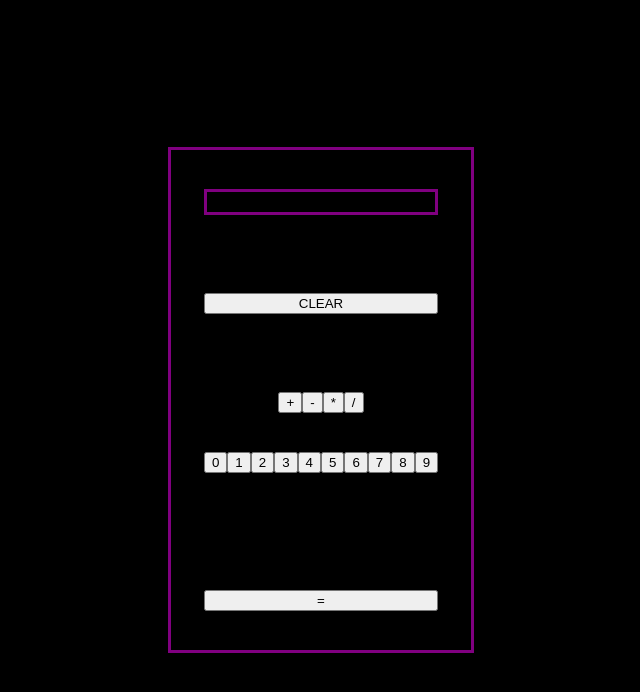
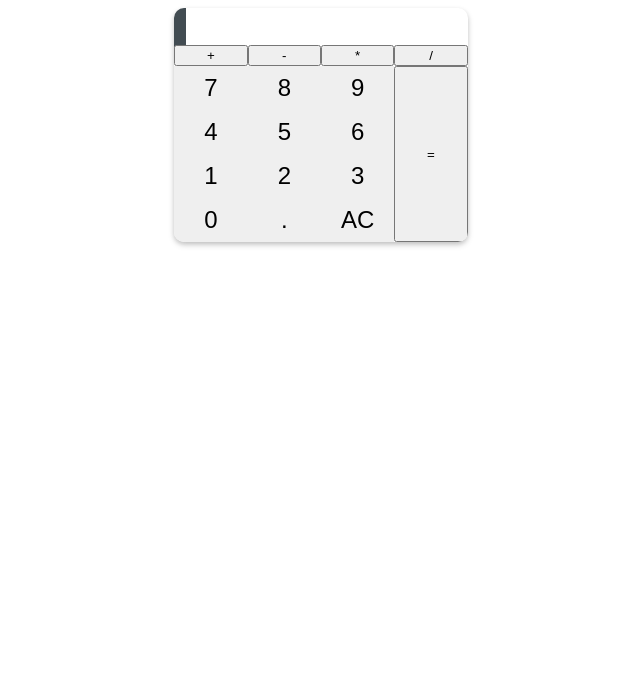
Before and after one commit to RespectWood/Calculator, a website built with webpack: page static/index.html in a window 1280 px wide. Shown: the whole page, without its empty margins (319-959 px from the left). Built offline with nearby package versions, Linux system fonts and the light colour scheme.

Commit message:
basic functionality, bugs with operators display

```diff
--- a/src/index.ts
+++ b/src/index.ts
@@ -1,39 +1,91 @@
-import { add, divide, multiply, subtract } from "./math"
+import { add, divide, multiply, subtract } from "./math";
 
-type Operator = '+' | "-" | "*" | "/"
+// DOM elements
+const displayEL = document.getElementById("display") as HTMLOutputElement;
+const clearBtn = document.getElementById("clear");
+const numberBtns = document.querySelectorAll(".numbers");
+const operateBtns = document.querySelectorAll(".operators");
+const equalsBtn = document.getElementById("equals");
 
-function operate (operator: Operator, a: number, b: number ){
-    if (operator === "+"){
-        return add(a,b);
-    }
-    if (operator === "-"){
-        return subtract(a,b);
-    }
-    if (operator === "*"){
-        return multiply(a,b);
-    }
-    if (operator === "/"){
-        return divide(a,b);
-    }
+// math function
+function operate(operator: any, a: number, b: number) {
+  if (operator === "+") {
+    return add(a, b);
+  }
+  if (operator === "-") {
+    return subtract(a, b);
+  }
+  if (operator === "*") {
+    return multiply(a, b);
+  }
+  if (operator === "/") {
+    return divide(a, b);
+  }
 }
 
+// user input stored as strings
+let number1: any[] = [];
+let number2: any[] = [];
+let operatorChoice = "";
 
-let previousValue = ""
-let currentValue = ""
+let savedCalculation: any = 0;
 
-const displayEL = document.getElementById("display") as HTMLOutputElement
-const clearBtn = document.getElementById("clear")
-const numberBtns = document.querySelectorAll(".numbers")
+let isEqualsBtnPressed = false;
 
-
-clearBtn?.addEventListener("click", () =>{
-    displayEL.value = " ";
+// "=" button for result - executes string - num converstion, invoke operate function for solution
+equalsBtn?.addEventListener("click", () => {
+  let sum: any = "";
+  let joinString1 = number1.join("");
+  let joinString2 = number2.join("");
+  let stringToCalc1 = Number(joinString1);
+  let stringToCalc2 = Number(joinString2);
+  if (!isEqualsBtnPressed) {
+    sum = operate(operatorChoice, stringToCalc1, stringToCalc2);
+    savedCalculation = sum;
+  }
+  if (isEqualsBtnPressed) {
+    sum = operate(operatorChoice, savedCalculation, stringToCalc2);
+    savedCalculation = sum;
+  }
+  displayEL.value = sum as unknown as string;
+  number1 = [];
+  number2 = [];
+  isEqualsBtnPressed = true;
 });
 
+// clear display and user-input
+clearBtn?.addEventListener("click", () => {
+  displayEL.value = " ";
+  number1 = [];
+  number2 = [];
+  operatorChoice = "";
+  isOperatorClicked = false;
+  isEqualsBtnPressed = false;
+});
 
-numberBtns.forEach((btn) => {
+let isOperatorClicked = false;
+
+numberBtns?.forEach((btn) => {
+  btn.addEventListener("click", (e) => {
+    displayEL.value += (e.target as HTMLButtonElement).value;
+    let clickedNumber = (e.target as HTMLButtonElement).value;
+    // let stringToNumber = Number(clickedNumber);
+    if (!isOperatorClicked) {
+      number1.push(clickedNumber);
+    }
+    if (isOperatorClicked) {
+      number2.push(clickedNumber);
+    }
+    console.log(number1);
+    console.log(number2);
+  });
+
+  operateBtns.forEach((btn) => {
     btn.addEventListener("click", (e) => {
-        displayEL.value = (e.target as HTMLButtonElement).value;
-        currentValue = (e.target as HTMLButtonElement).value;
-    })
+      operatorChoice = (e.target as HTMLButtonElement).value;
+      displayEL.value += (e.target as HTMLButtonElement).value;
+      console.log(operatorChoice);
+      isOperatorClicked = true;
+    });
+  });
 });
--- a/static/index.html
+++ b/static/index.html
@@ -9,28 +9,28 @@
     <script type="module" src="index.js" defer ></script>
 </head>
 <body>
-    <div id="container" class="calculator">
-        <output id="display"></output>
-        <button id="clear" value="">CLEAR</button>
-        <div class="operators">
-            <button id="plus-button">+</button>
-            <button id="subtract-button">-</button>
-            <button id="multiply-button">*</button>
-            <button id="divide-button">/</button>
-        </div>
-        <div class="numbers">
-            <button value="0">0</button>
-            <button value="1">1</button>
-            <button value="2">2</button>
-            <button value="3">3</button>
-            <button value="4">4</button>
-            <button value="5">5</button>
-            <button value="6">6</button>
-            <button value="7">7</button>
-            <button value="8">8</button>
-            <button value="9">9</button>
-        </div>
-        <button id="equals">=</button>
+    <div id="calculator">
+        <output id="display">
+        </output>
+            <div class="calculator-keys">
+                    <button id="plus-button" class="operators" value="+">+</button>
+                    <button id="subtract-button" class="operators" value="-">-</button>
+                    <button id="multiply-button" class="operators" value="*">*</button>
+                    <button id="divide-button" class="operators" value="/">/</button>
+                    <button value="7" class="numbers">7</button>
+                    <button value="8" class="numbers">8</button>
+                    <button value="9" class="numbers">9</button>
+                    <button value="4" class="numbers">4</button>
+                    <button value="5" class="numbers">5</button>
+                    <button value="6" class="numbers">6</button>
+                    <button value="1" class="numbers">1</button>
+                    <button value="2" class="numbers">2</button>
+                    <button value="3" class="numbers">3</button>
+                    <button value="0" class="numbers">0</button>
+                    <button value="." class="numbers">.</button>
+                    <button id="clear" class="numbers"value="">AC</button>
+                <button id="equals" value="blablabla">=</button>
+            </div>
     </div>
 
 </body>
--- a/static/style.css
+++ b/static/style.css
@@ -1,37 +1,48 @@
 
-
-html, body {
+body{
     display: flex;
     justify-content: center;
-    background-color: black;
-    color: white;
     align-items: center;
-    height: 100vh;
 }
 
-#container {
-    display: grid;
-    justify-content: center;
-    width: 300px;
-    height: 500px;
-    align-items: center;
-    border: solid purple;
-}
+#calculator {
+        max-inline-size: 22rem; /* This is the Logical Property for max-width and has very good browser support */
+        border-radius: 10px; /* Round the edges */
+        overflow: hidden; /* don't let other elements go outside the calculator */
+        box-shadow: 0px 3px 6px 0px rgba(0, 0, 0, 0.15), 0px 2px 4px 0px rgba(0, 0, 0, 0.12); /* Give the calculator some depth off the page */
 
-#display {
-    border: solid purple;
-    text-align: center;
-    min-height: 20px;
 }
 
 
-.operators {
-    display: flex;
-    justify-content: center;
+#display {
+    font-size: 2rem;
+    text-align: end; /* This is the Logical Property for text-align: right; and has very good browser support. */
+    background: hsl(202, 11%, 29%); /* background color */
+    color: hsl(255, 100%, 100%); /* text color */
+    padding-block-start: 0.25rem; /* Logical Property for padding-top */
+    padding-block-end: 0.25rem; /* Logical Property for padding-bottom */
+    padding-inline-end: 0.75rem;
+
 }
 
-.numbers {
-    display: flex;
-    align-self: flex-start;
+.calculator-keys{
+    display: grid;
+    grid-template-columns: repeat(4, 1fr);
+}
+
+.numbers{
+    border: none;
+    padding-block-start: 0.5rem; /* Logical Property for padding-top */
+    padding-block-end: 0.5rem; /* Logical Property for padding-bottom */
+    padding-inline-start: 1.25rem; /* Logical Property for padding-left */
+    padding-inline-end: 1.25rem; /* Logical Property for padding-right */
+    font-size: 1.5rem;
+}
+
+
+
+#equals{
+    grid-column: 4 / 5; /* Start at column #4 and end at column #5 (the very right edge). */
+    grid-row: 2 / span 6; /* Start at row #2 and span 4 rows */
 
 }
```
